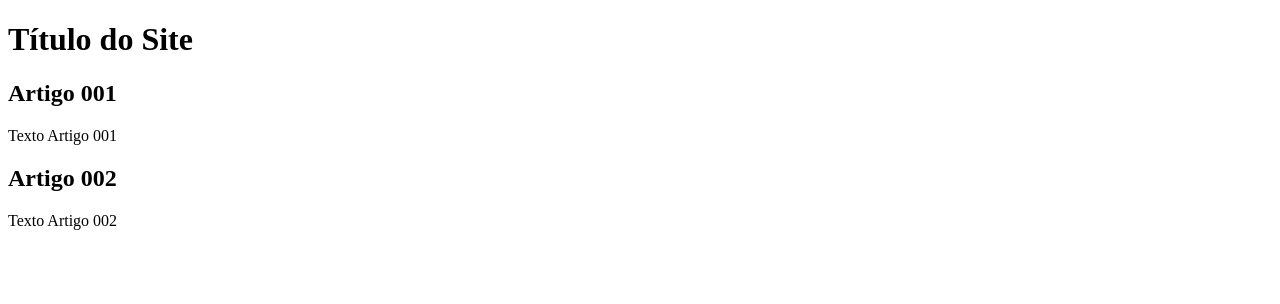
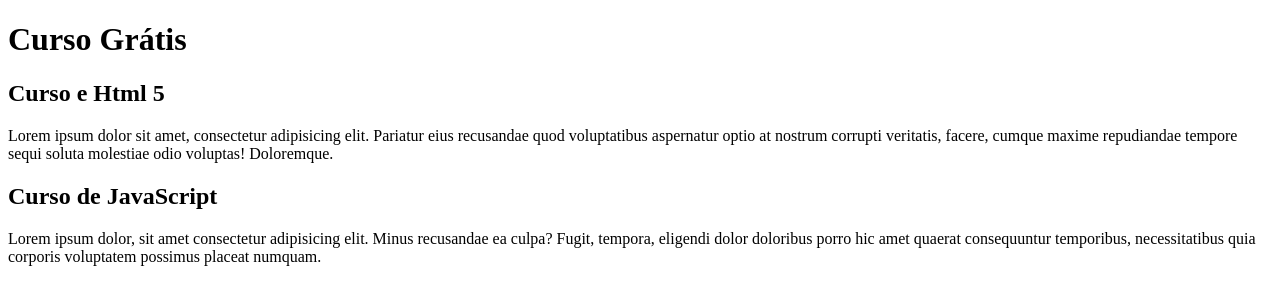
Before and after one commit to HugoDev-Bastos/Projeto-site, a plain HTML site: page index.html in a window 1280 px wide. Drawn offline with Linux system fonts and the light colour scheme.

Commit message:
Escrevi o conteúdo

```diff
--- a/index.html
+++ b/index.html
@@ -9,15 +9,15 @@
 <body>
     <main>
         <head>
-            <h1>Título do Site</h1>
+            <h1>Curso Grátis</h1>
         </head>
         <article>
-            <h2>Artigo 001</h2>
-            <p>Texto Artigo 001</p>
+            <h2>Curso e Html 5</h2>
+            <p>Lorem ipsum dolor sit amet, consectetur adipisicing elit. Pariatur eius recusandae quod voluptatibus aspernatur optio at nostrum corrupti veritatis, facere, cumque maxime repudiandae tempore sequi soluta molestiae odio voluptas! Doloremque.</p>
         </article>
         <article>
-            <h2>Artigo 002</h2>
-            <p>Texto Artigo 002</p>
+            <h2>Curso de JavaScript</h2>
+            <p>Lorem ipsum dolor, sit amet consectetur adipisicing elit. Minus recusandae ea culpa? Fugit, tempora, eligendi dolor doloribus porro hic amet quaerat consequuntur temporibus, necessitatibus quia corporis voluptatem possimus placeat numquam.</p>
         </article>
     </main>
 </body>
```
